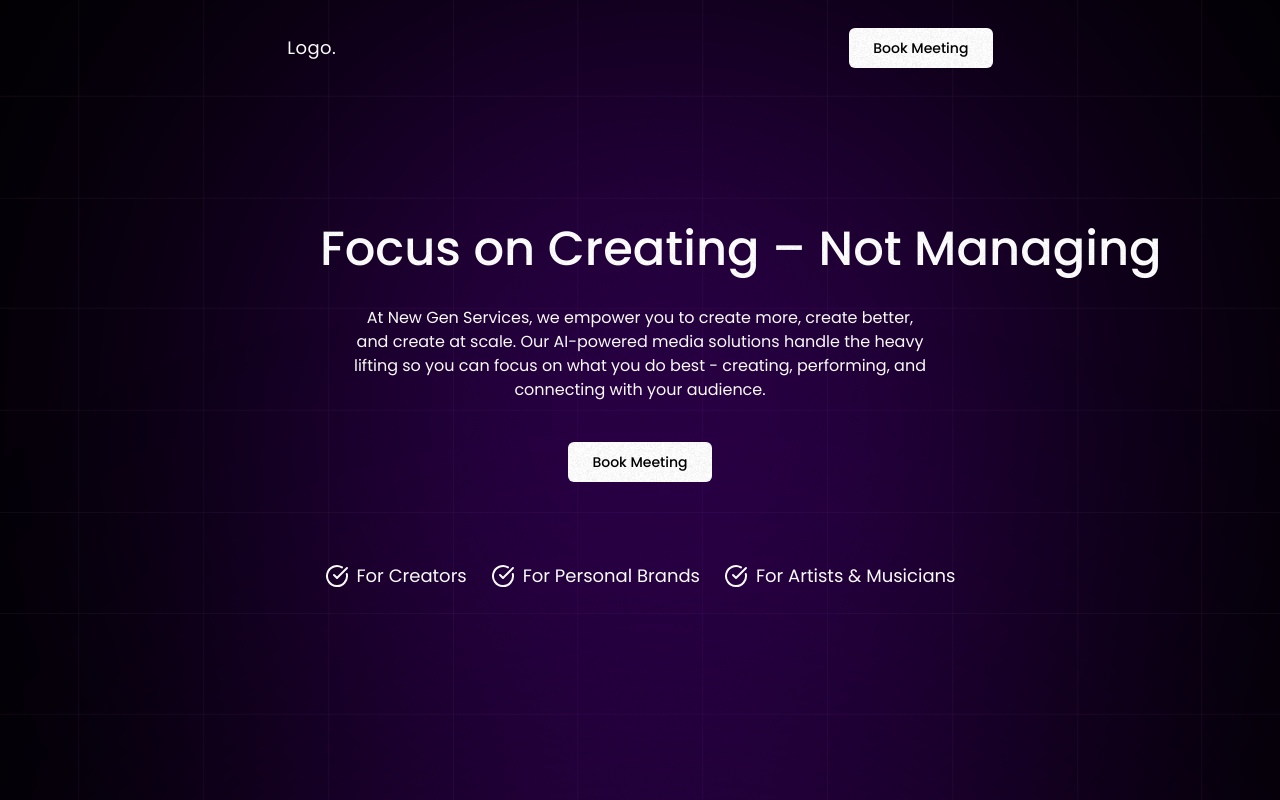
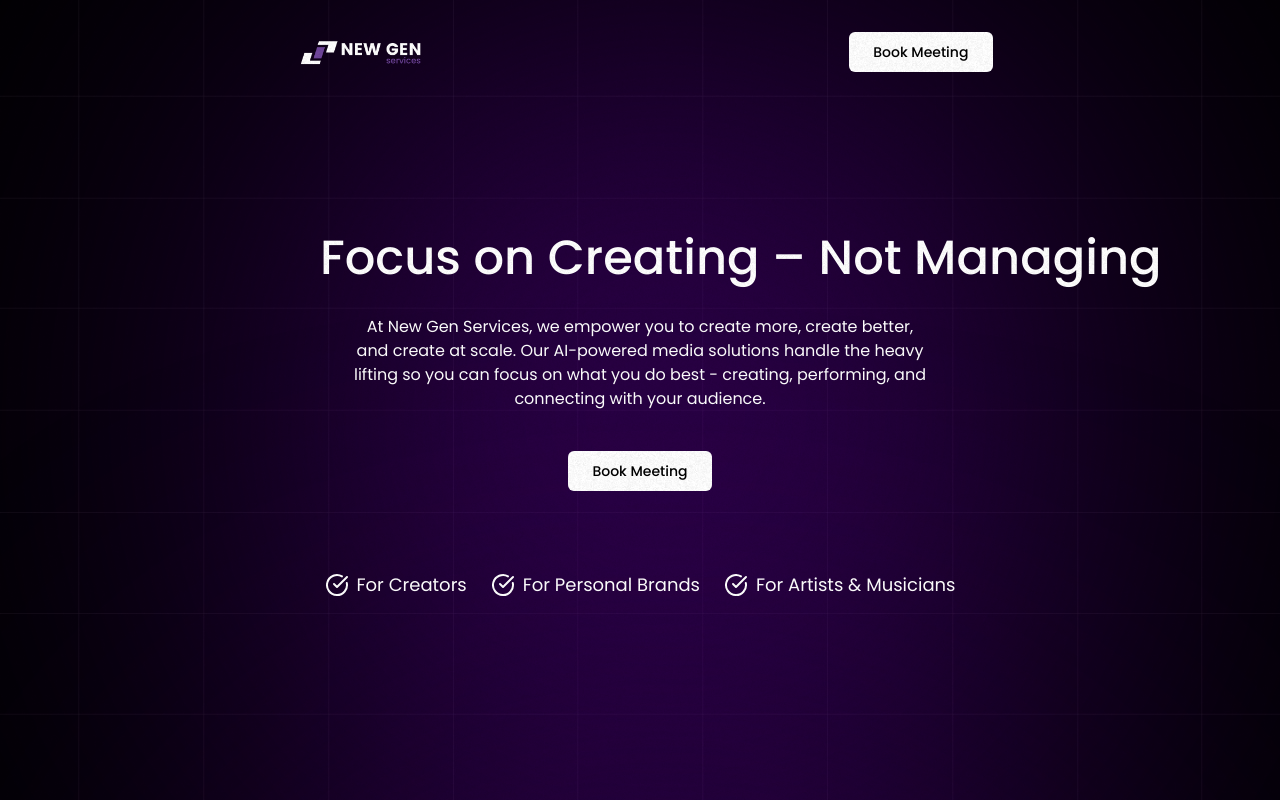
Before and after one commit to Dev-Dipu/tommy, a Next.js app: page /b2c in a window 1280 px wide. Shown: the top 800 px of the page. Built offline with nearby package versions, Linux system fonts and the light colour scheme.

Commit message:
logo part done

```diff
--- a/components/CFocusScreen.jsx
+++ b/components/CFocusScreen.jsx
@@ -1,46 +1,52 @@
-import React from 'react'
-import OverlayGlow from './OverlayGlow'
-import Button from './partials/Button'
-import { LucideCheckCircle } from 'lucide-react'
+import React from "react";
+import OverlayGlow from "./OverlayGlow";
+import Button from "./partials/Button";
+import { LucideCheckCircle } from "lucide-react";
 
 const CFocusScreen = () => {
     return (
-    <section
-      className="h-screen flex flex-col items-center gap-20 text-white relative"
-    >
+        <section className="h-screen flex flex-col items-center gap-20 text-white relative">
             <div className="pointer-events-none absolute inset-0 z-0">
                 <OverlayGlow />
             </div>
 
             {/* Navbar */}
             <header className="z-10 md:w-[57%] w-[90%] flex justify-between items-center text-lg p-3 mt-4">
-        <h1 className="select-none text-lg text-white font-[poppin] tracking-wide">
-          Logo.
-        </h1>
+                <div className="select-none">
+                    <img
+                        src="/images/logonewgen.png"
+                        alt="Logo"
+                        className="w-36 object-contain"
+                    />
+                </div>
 
                 <Button text="Book Meeting" />
             </header>
 
-      <div className='z-10 flex flex-col items-center gap-6'>
-        <h2 className='md:text-5xl text-[4.5vw] text-center md:w-2/3 w-[95%] mt-14 font-[poppinmed] text-white leading-snug text-nowrap'>Services Built for Growth</h2>
-      <p className='text-center md:w-[45%] w-[95%] mb-4'>AI-powered solutions and creative expertise designed to help your business scale smarter, faster, and more efficiently.</p>
+            <div className="z-10 flex flex-col items-center gap-6">
+                <h2 className="md:text-5xl text-[4.5vw] text-center md:w-2/3 w-[95%] mt-14 font-[poppinmed] text-white leading-snug text-nowrap">
+                    Services Built for Growth
+                </h2>
+                <p className="text-center md:w-[45%] w-[95%] mb-4">
+                    AI-powered solutions and creative expertise designed to help
+                    your business scale smarter, faster, and more efficiently.
+                </p>
                 <Button text="Book Meeting" />
             </div>
             <div className="z-10 flex flex-wrap justify-center items-center gap-6 text-white">
-      {[
-    "For SMBs",
-    "For Enterprises",
-    "For Start-ups",
-  ].map((item) => (
+                {["For SMBs", "For Enterprises", "For Start-ups"].map(
+                    (item) => (
                         <div key={item} className="flex items-center gap-2">
                             <LucideCheckCircle className="text-white md:text-lg text-sm" />
-          <span className="md:text-lg font-medium">{item}</span>
+                            <span className="md:text-lg font-medium">
+                                {item}
+                            </span>
                         </div>
-      ))}
+                    )
+                )}
             </div>
+        </section>
+    );
+};
 
-    </section>
-  )
-}
-
-export default CFocusScreen
+export default CFocusScreen;
--- a/components/FocusScreen.jsx
+++ b/components/FocusScreen.jsx
@@ -1,29 +1,39 @@
-import React from 'react'
-import OverlayGlow from './OverlayGlow'
-import Button from './partials/Button'
-import { LucideCheckCircle } from 'lucide-react'
+import React from "react";
+import OverlayGlow from "./OverlayGlow";
+import Button from "./partials/Button";
+import { LucideCheckCircle } from "lucide-react";
 
 const FocusScreen = () => {
     return (
-    <section
-      className="h-screen flex flex-col items-center gap-20 text-white relative"
-    >
+        <section className="h-screen flex flex-col items-center gap-20 text-white relative">
             <div className="pointer-events-none absolute inset-0 z-0">
                 <OverlayGlow />
             </div>
 
             {/* Navbar */}
             <header className="z-10 md:w-[57%] w-[90%] flex justify-between items-center text-lg p-3 mt-4">
-        <h1 className="select-none text-lg text-white font-[poppin] tracking-wide">
-          Logo.
-        </h1>
+                <div className="select-none">
+                    <img
+                        src="/images/logonewgen.png"
+                        alt="Logo"
+                        className="w-36 object-contain"
+                    />
+                </div>
 
                 <Button text="Book Meeting" />
             </header>
 
-      <div className='z-10 flex flex-col items-center gap-6'>
-        <h2 className='md:text-5xl text-[4.5vw] text-center md:w-1/2 w-[95%] mt-14 font-[poppinmed] text-white leading-snug text-nowrap'>Focus on Creating – Not Managing</h2>
-      <p className='text-center md:w-[45%] w-[95%] mb-4'>At New Gen Services, we empower you to create more, create better, and create at scale. Our AI-powered media solutions handle the heavy lifting so you can focus on what you do best - creating, performing, and connecting with your audience.</p>
+            <div className="z-10 flex flex-col items-center gap-6">
+                <h2 className="md:text-5xl text-[4.5vw] text-center md:w-1/2 w-[95%] mt-14 font-[poppinmed] text-white leading-snug text-nowrap">
+                    Focus on Creating – Not Managing
+                </h2>
+                <p className="text-center md:w-[45%] w-[95%] mb-4">
+                    At New Gen Services, we empower you to create more, create
+                    better, and create at scale. Our AI-powered media solutions
+                    handle the heavy lifting so you can focus on what you do
+                    best - creating, performing, and connecting with your
+                    audience.
+                </p>
                 <Button text="Book Meeting" />
             </div>
             <div className="z-10 flex flex-wrap justify-center items-center gap-6 text-white">
@@ -38,9 +48,8 @@ const FocusScreen = () => {
                     </div>
                 ))}
             </div>
+        </section>
+    );
+};
 
-    </section>
-  )
-}
-
-export default FocusScreen
+export default FocusScreen;
--- a/components/HomeScreen.jsx
+++ b/components/HomeScreen.jsx
@@ -54,7 +54,13 @@ const HomeScreen = () => {
                             gsap.fromTo(
                                 wordRef.current,
                                 { y: 20, opacity: 0 },
-                { y: 0, opacity: 1, duration: 0.6, ease: "power2.out", delay: 0.05 }
+                                {
+                                    y: 0,
+                                    opacity: 1,
+                                    duration: 0.6,
+                                    ease: "power2.out",
+                                    delay: 0.05,
+                                }
                             );
                         },
                     });
@@ -84,9 +90,13 @@ const HomeScreen = () => {
 
             {/* Navbar */}
             <header className="z-10 md:w-[57%] w-[90%] flex justify-between items-center text-lg p-3 mt-4">
-        <h1 className="select-none text-lg text-white font-[poppin] tracking-wide">
-          Logo.
-        </h1>
+                <div className="select-none">
+                    <img
+                        src="/images/logonewgen.png"
+                        alt="Logo"
+                        className="w-36 object-contain"
+                    />
+                </div>
 
                 <Button text="Book Meeting" />
 
@@ -132,8 +142,8 @@ const HomeScreen = () => {
             />
 
             <p className="md:w-[30%] font-[poppin] w-4/5 md:text-xl text-center text-white/80 mt-6 mb-16 z-10">
-        Modern solutions for businesses and creators who want to grow, stand out,
-        and save time.
+                Modern solutions for businesses and creators who want to grow,
+                stand out, and save time.
             </p>
 
             {/* Bottom fade for smooth transition */}
```
Also changed, not shown: public/images/logonewgen.png (added). Lines whose indentation alone changed are shown as unchanged.
